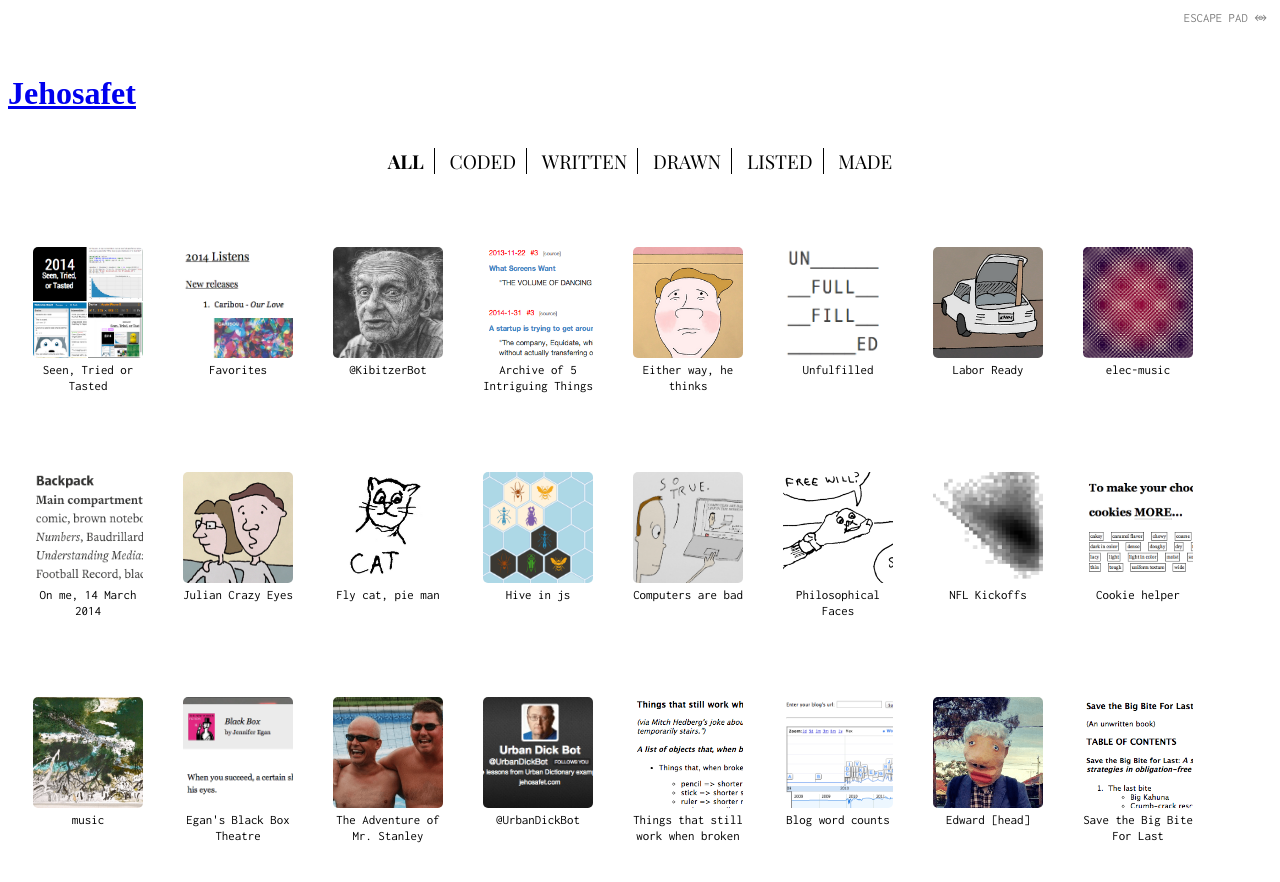
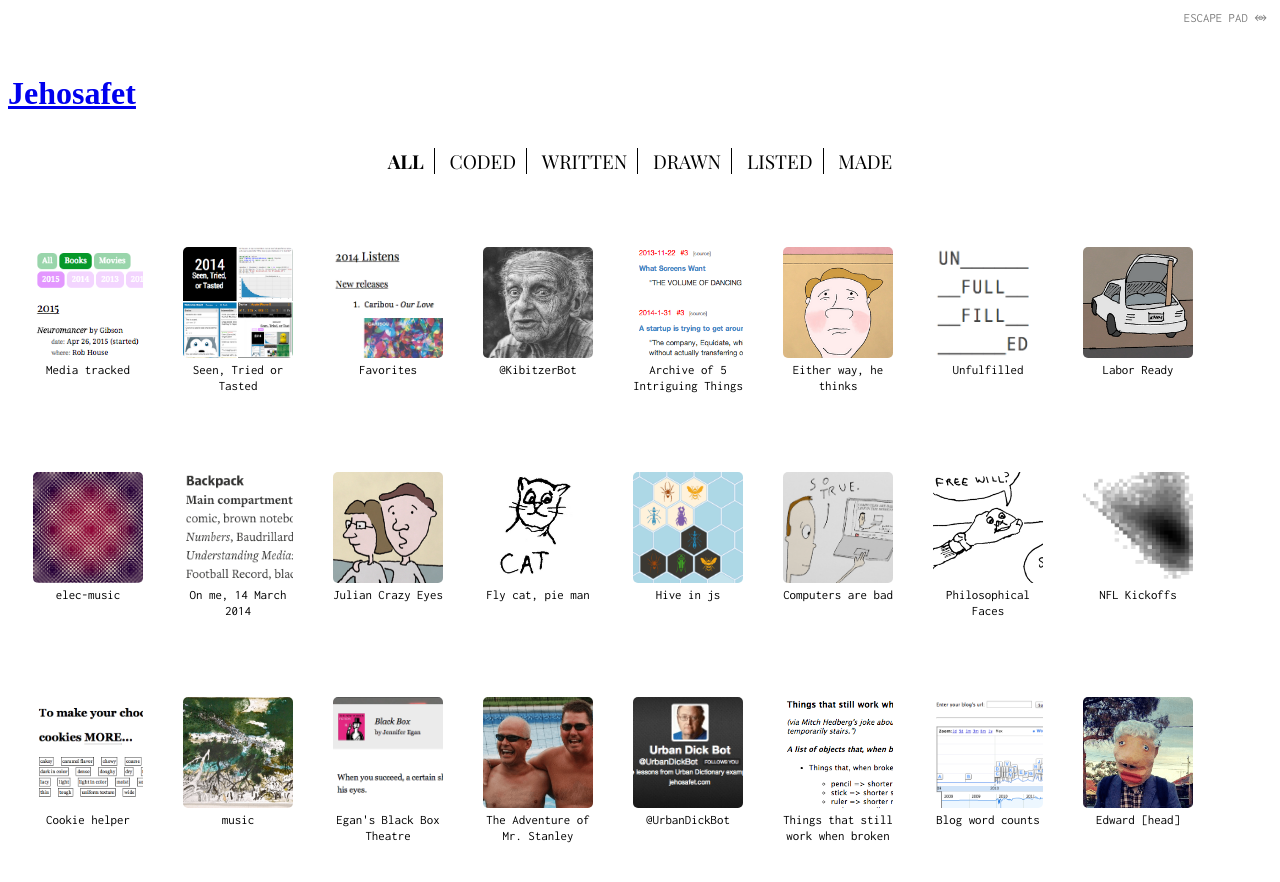
Before and after one commit to mobeets/mobeets.github.io, a Jekyll site: the page built from index.html, in a window 1280 px wide and 900 px high. Shown: the top 882 px of the window. Built offline with Jekyll 4.4.1, drawn with Linux system fonts in a browser that asks for light colours; nearby versions of some CDN libraries; some web fonts are replaced; the list of posts is cut into pages by our own code.

Commit message:
media-tracked in elsewhere

```diff
--- a/_data/elsewhere.yml
+++ b/_data/elsewhere.yml
@@ -35,6 +35,12 @@
 # otherwise leave it be
 
     items:
+        -
+            categ: "listed"
+            date: "2015-05-03"
+            key: "media-tracked"
+            name: "Media tracked"
+            url: ".html"
         -
             categ: "listed"
             date: "2014-12-31"
--- a/assets/css/media-tracked.css
+++ b/assets/css/media-tracked.css
@@ -34,7 +34,7 @@
 }
 
 .btn-list {
-    background: #3cb0fd;
+    background: #009933;
 }
 .btn-year {
     background: #e494ff;
```
Also changed, not shown: assets/images/elsewhere-icons/media-tracked.png (added).
